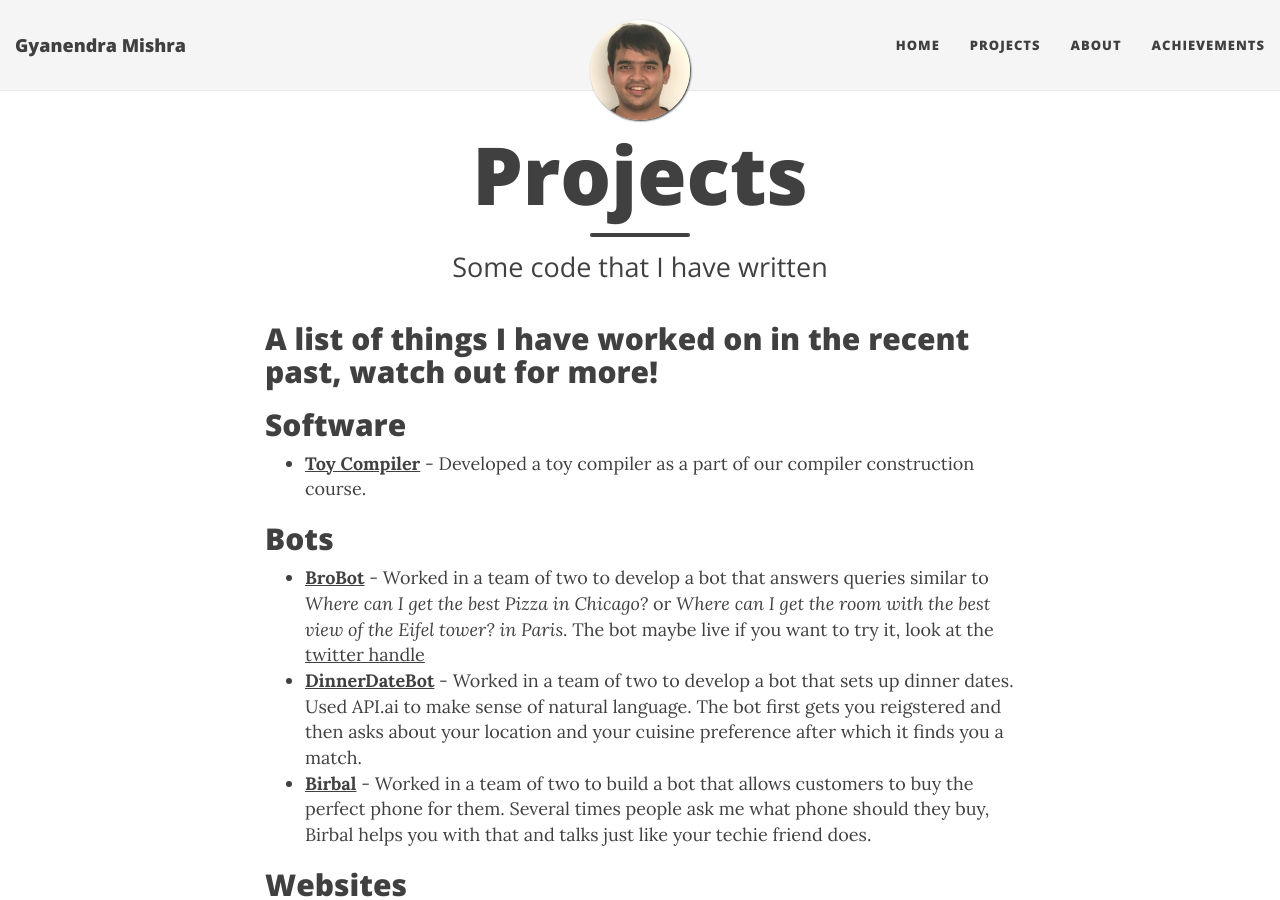
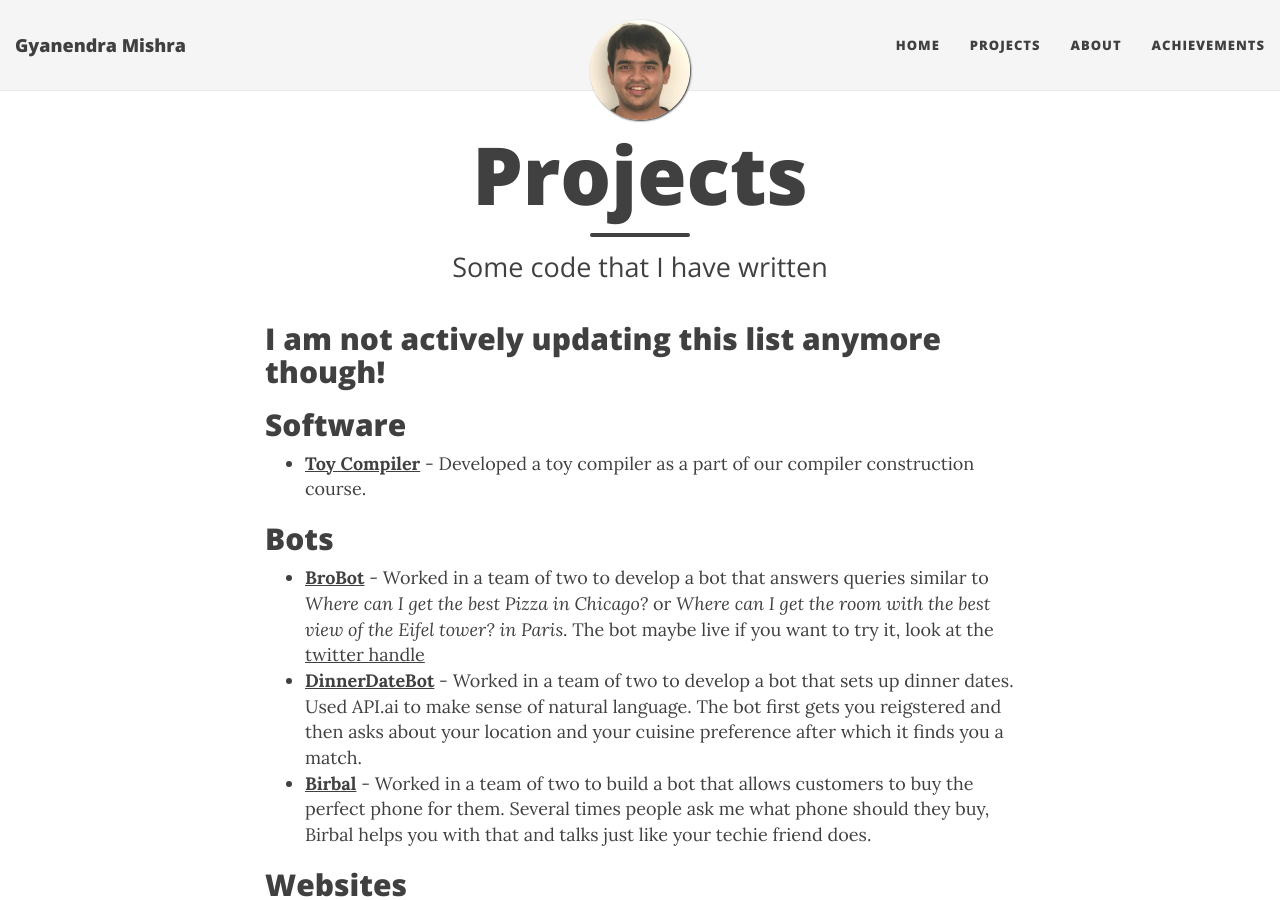
Before and after one commit to h4ck3rk3y/h4ck3rk3y.github.io, a Jekyll site: the page built from projects.md, in a window 1280 px wide and 900 px high. Built offline with Jekyll 4.4.1, drawn with Linux system fonts in a browser that asks for light colours; nearby versions of some CDN libraries.

Commit message:
clarifications

```diff
--- a/projects.md
+++ b/projects.md
@@ -5,7 +5,7 @@ subtitle: Some code that I have written
 comments: false
 ---
 
-A list of things I have worked on in the recent past, watch out for more!
+I am not actively updating this list anymore though!
 ---
 
 ## Software
```
Also changed, not shown: achievements.md (+1 -1 lines).
